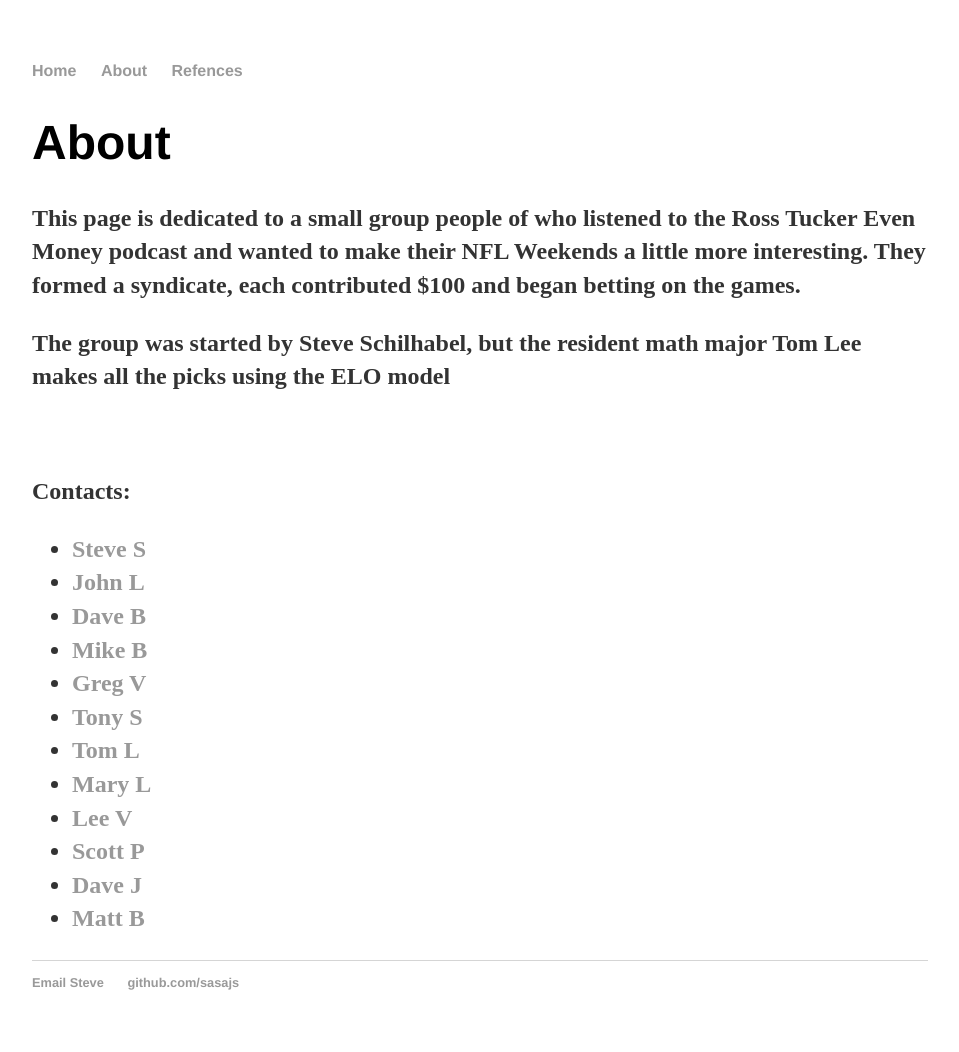
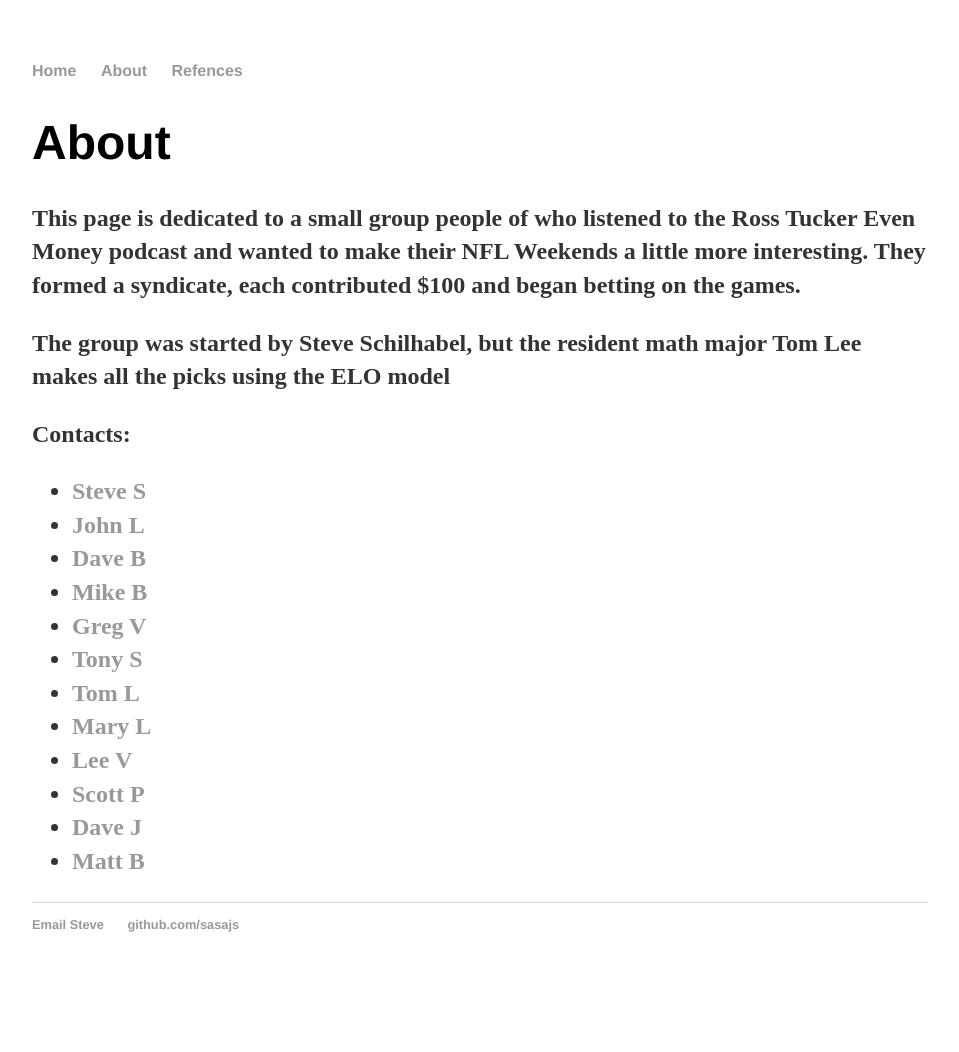
Before and after one commit to tsmith3480/sasajs.github.io, a Jekyll site: the page built from about/index.html, in a window 1280 px wide. Shown: the whole page, without its empty margins (160-1119 px from the left). Built offline with Jekyll 4.4.1, drawn with Linux system fonts in a browser that asks for light colours; after the commit the page ends 994 px from its top, so only the background shows below that.

Commit message:
Update index.html

```diff
--- a/about/index.html
+++ b/about/index.html
@@ -7,13 +7,11 @@
 
 			<h1>About</h1>
 
-			 <body background="sasajs.github.io/background3.jpg">
+			 <background="sasajs.github.io/background3.jpg">
 
 				<p>This page is dedicated to a small group people of who listened to the Ross Tucker Even Money podcast and wanted to make their NFL Weekends a little more interesting. They formed a syndicate, each contributed $100 and began betting on the games.</p>
 
 				<p> The group was started by Steve Schilhabel, but the resident math major Tom Lee makes all the picks using the ELO model</p>
-
-				<p>&nbsp;</p>
 
 				<p>Contacts: </p>
 
@@ -32,6 +30,4 @@
 					<li><a href="mailto:buesingmatt@gmail.com">Matt B</a></li>
 					</ul>
 
-			</body">
-
 		</div>
```
